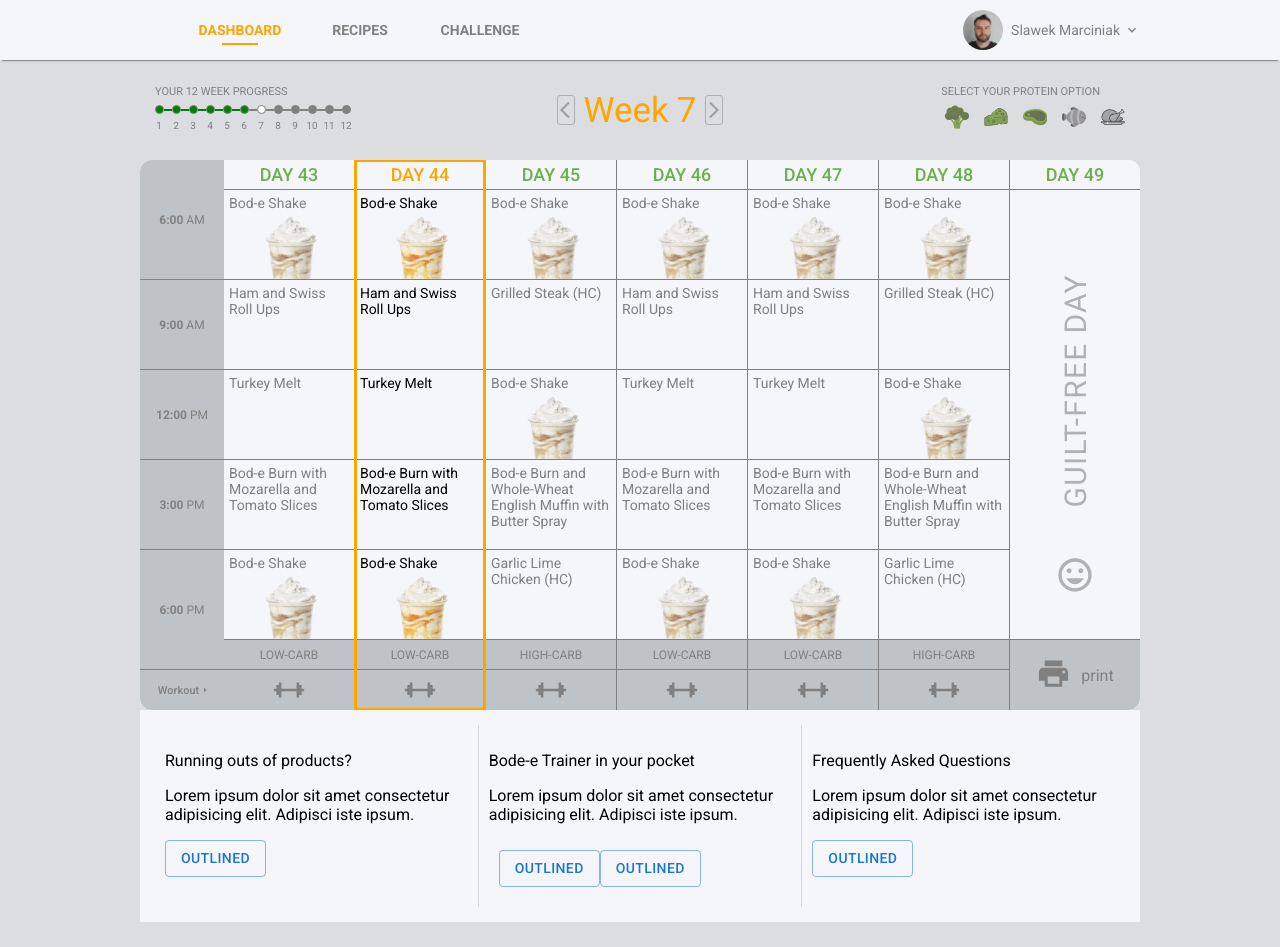
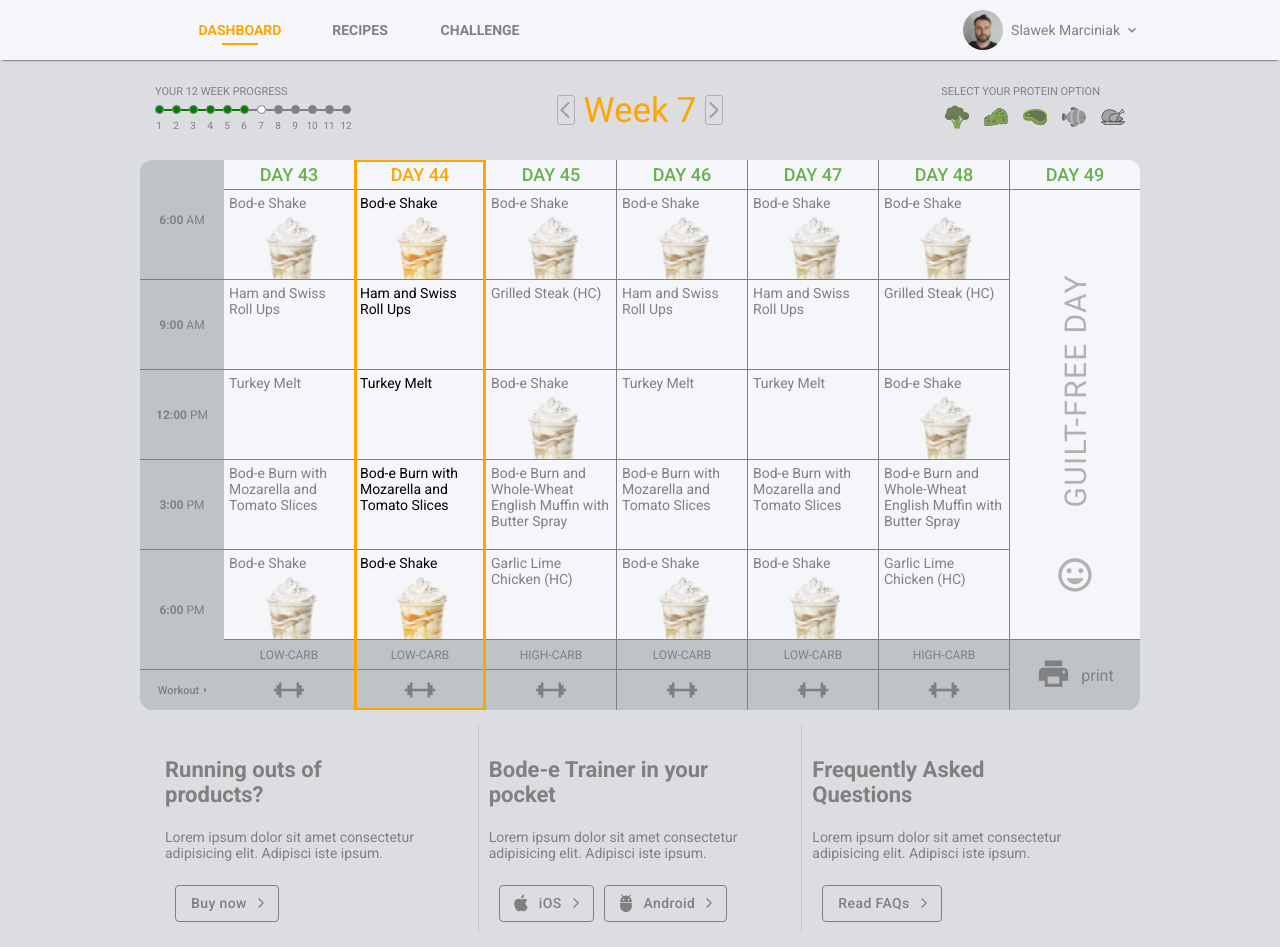
Before and after one commit to slawekmarciniak/diet_table, a React (Create React App) app: page / in a window 1280 px wide. Before the commit the page ends 922 px from the top, so only its background shows below. Built offline with nearby package versions, Linux system fonts and the light colour scheme.

Commit message:
finish info section style

```diff
--- /dev/null
+++ b/src/Components/InfoSection/Components/MuiButton.tsx
@@ -0,0 +1,27 @@
+import { FC } from "react";
+import { Button } from "@mui/material";
+import ArrowForwardIosIcon from "@mui/icons-material/ArrowForwardIos";
+import AppleIcon from "@mui/icons-material/Apple";
+import AdbIcon from "@mui/icons-material/Adb";
+
+interface MuiButtonProps {
+    text: string;
+}
+
+const MuiButton: FC<MuiButtonProps> = ({ text }) => {
+    const startIcon =
+        (text === "Android" && <AdbIcon />) ||
+        (text === "iOS" && <AppleIcon />);
+
+    return (
+        <Button
+            startIcon={startIcon}
+            endIcon={<ArrowForwardIosIcon style={{ fontSize: 12 }} />}
+            variant="outlined"
+        >
+            <span style={{ textTransform: "none" }}>{text}</span>
+        </Button>
+    );
+};
+
+export default MuiButton;
--- a/src/Components/InfoSection/InfoSection.style.tsx
+++ b/src/Components/InfoSection/InfoSection.style.tsx
@@ -4,10 +4,33 @@
     width: 100%;
     display: flex;
     padding: 15px;
+    color: gray;
+    background-color: #dcdde1;
 
-    background-color: #f5f6fa;
     div {
         flex-grow: 1;
         padding: 10px;
+        padding-right: 60px;
+        p:nth-child(1) {
+            font-weight: bold;
+            font-size: 22px;
+        }
+        p {
+            font-size: 14px;
+        }
+        div {
+            padding: 0;
+        }
+    }
+
+    button {
+        color: gray;
+        border: 1px solid gray;
+        margin-left: 10px;
+        margin-top: 10px;
+        &:hover {
+            border: 1px solid #333;
+            background-color: #d4d4d4;
+        }
     }
 `;
--- a/src/Components/InfoSection/InfoSection.tsx
+++ b/src/Components/InfoSection/InfoSection.tsx
@@ -1,5 +1,6 @@
 import { FC } from "react";
-import { Divider, Button } from "@mui/material";
+import { Divider } from "@mui/material";
+import MuiButton from "./Components/MuiButton";
 import { InfoSectionContainer } from "./InfoSection.style";
 
 interface Props {}
@@ -14,7 +15,7 @@
                         Lorem ipsum dolor sit amet consectetur adipisicing elit.
                         Adipisci iste ipsum.
                     </p>
-                    <Button variant="outlined">Outlined</Button>
+                    <MuiButton text="Buy now" />
                 </div>
                 <Divider orientation="vertical" flexItem />
                 <div>
@@ -24,8 +25,8 @@
                         Adipisci iste ipsum.
                     </p>
                     <div>
-                        <Button variant="outlined">Outlined</Button>
-                        <Button variant="outlined">Outlined</Button>
+                        <MuiButton text="iOS" />
+                        <MuiButton text="Android" />
                     </div>
                 </div>
                 <Divider orientation="vertical" flexItem />
@@ -35,7 +36,7 @@
                         Lorem ipsum dolor sit amet consectetur adipisicing elit.
                         Adipisci iste ipsum.
                     </p>
-                    <Button variant="outlined">Outlined</Button>
+                    <MuiButton text="Read FAQs" />
                 </div>
             </InfoSectionContainer>
         </>
```
